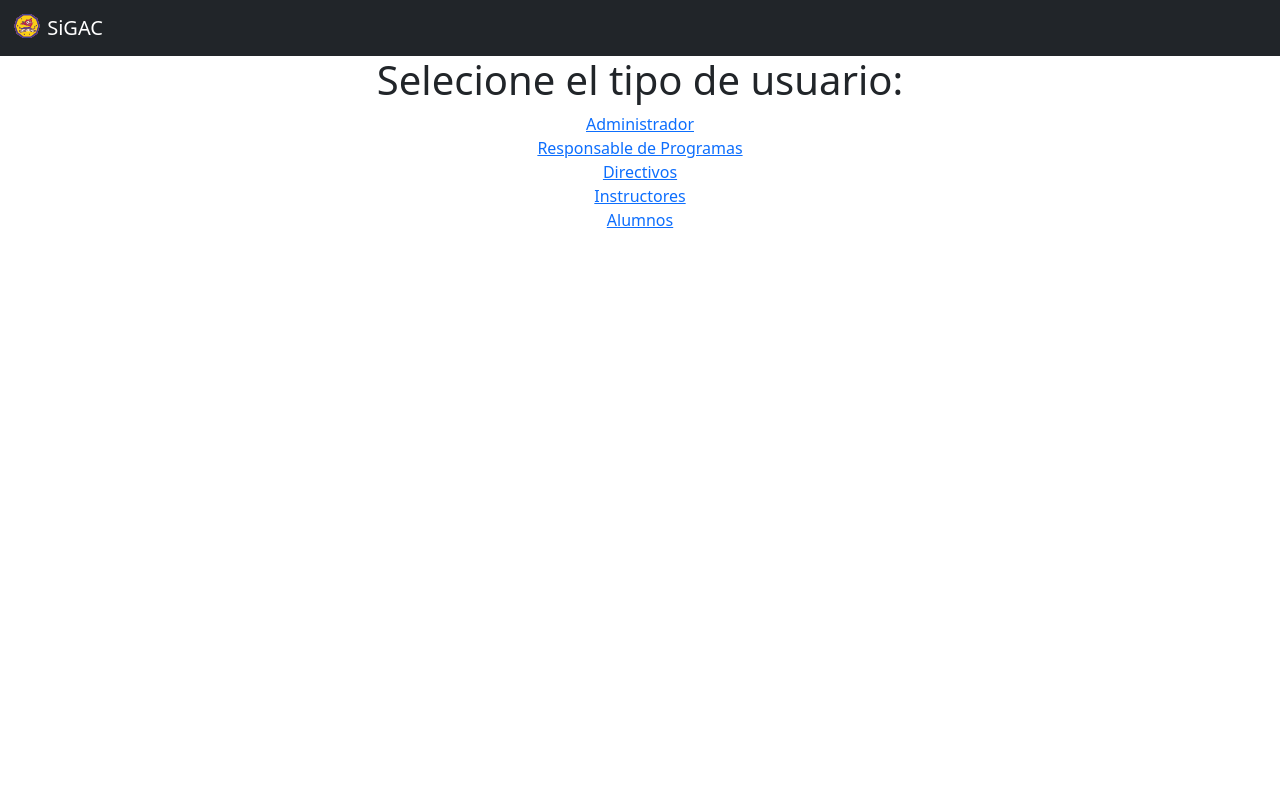
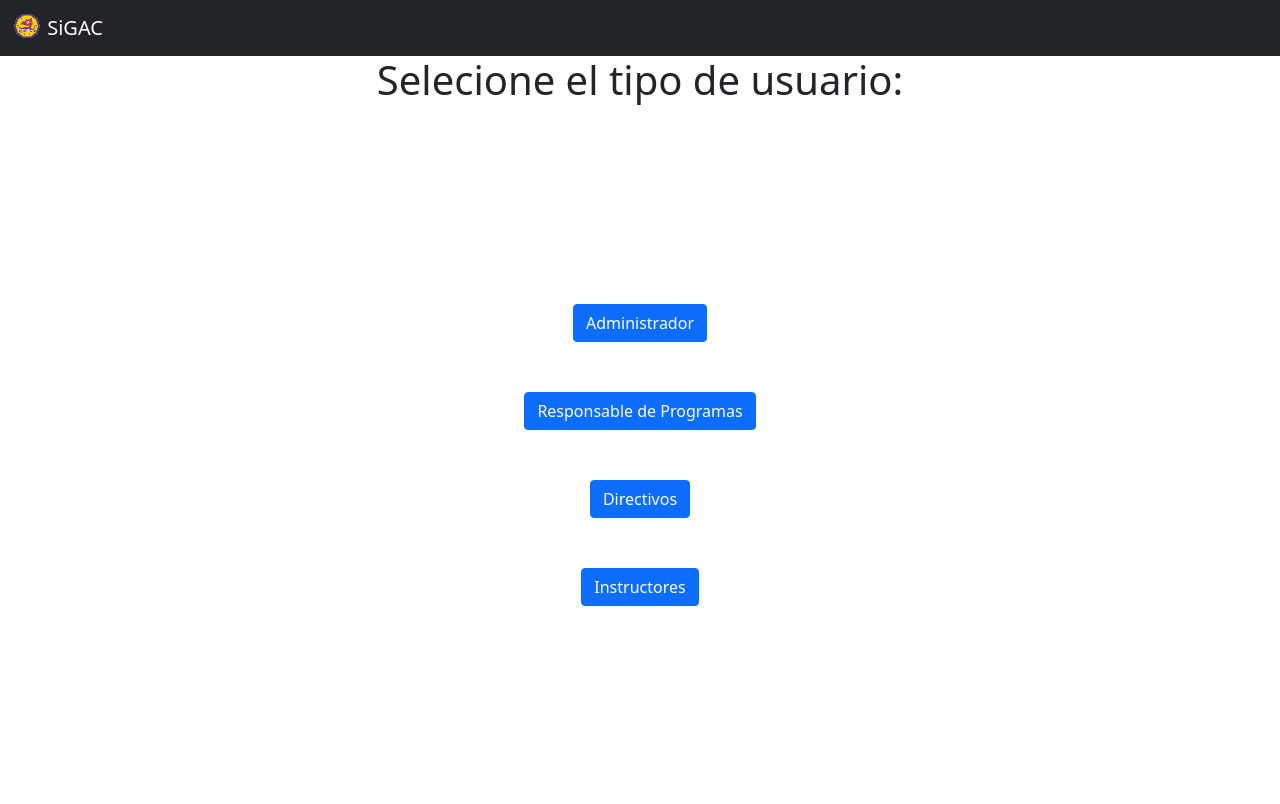
Before and after one commit to TheViccs/Extraescolares, a PHP site: page /extraescolares/views/layout/home.html in a window 1280 px wide. Before the commit the page ends 228 px from the top, so only its background shows below. Run offline with PHP 8.4, Linux system fonts and the light colour scheme.

Commit message:
Arreglando problemas

```diff
--- a/css/index.css
+++ b/css/index.css
@@ -10,9 +10,3 @@ thead{
     margin-top: 2rem;
     margin-right: 0px !important;
 }
-
-.contenido{
-    background-color: black;
-    width: 500px;
-    height: 500px;
-}
--- /dev/null
+++ b/css/style.css
@@ -0,0 +1,23 @@
+#contenido{
+
+    width: 500px;
+    height: 500px;
+    margin-left: auto;
+    margin-right: auto;
+    margin-top: 200px;
+
+
+}
+
+#boton{
+    background-color: blue;
+    width: 50%;
+    height: 300px;
+
+
+}
+
+#btn{
+
+    margin-bottom: 50px;
+}
--- a/views/layout/home.html
+++ b/views/layout/home.html
@@ -9,12 +9,12 @@
     <link rel="stylesheet" href="./css/index.css">
     <link href="https://cdn.jsdelivr.net/npm/bootstrap@5.1.3/dist/css/bootstrap.min.css" rel="stylesheet" integrity="sha384-1BmE4kWBq78iYhFldvKuhfTAU6auU8tT94WrHftjDbrCEXSU1oBoqyl2QvZ6jIW3" crossorigin="anonymous">
     <link href="../../../css/index.css" rel="stylesheet">
-    <link rel="stylesheet" href="../../css/index.css">
+    <link rel="stylesheet" href="../../css/style.css">
 
           <nav class="navbar navbar-dark bg-dark">
   <div class="container-fluid">
     <a class="navbar-brand" href="#">
-      <img src="../../../assets/img/itcolima.svg" alt="" width="30" height="24" class="d-inline-block align-text-top">
+      <img src="../../assets/img/itcolima.svg" alt="" width="30" height="24" class="d-inline-block align-text-top">
       SiGAC
     </a>
   </div>
@@ -34,29 +34,38 @@
 
 
 
-<body class="text-center" id="">
+<body class="text-center">
 
  <h1>Selecione el tipo de usuario:</h1>
 
     <div id="contenido">
-        <div>
-            <a href="http://localhost/Extraescolares/views/modules/admin/administrador.php">Administrador</a>
+        <div id="btn">
+            <a href="http://localhost/Extraescolares/views/modules/admin/administrador.php" id="boton">
+              <button type="button" class="btn btn-primary">Administrador</button>
+            </a>
         </div>
 
-        <div>
-            <a href="">Responsable de Programas</a>
+        <div id="btn">
+            <a href="">
+              <button type="button" class="btn btn-primary">Responsable de Programas</button>
+            </a>
         </div>
 
-        <div>
-            <a href="">Directivos</a>
+        <div id="btn">
+            <a href="">
+              <button type="button" class="btn btn-primary">Directivos</button>
+            </a>
         </div>
 
-        <div>
-            <a href="">Instructores</a>
+        <div id="btn">
+            <a href="">
+              <button type="button" class="btn btn-primary">Instructores</button>
+
+            </a>
         </div>
 
-        <div>
-            <a href="">Alumnos</a>
+        <div id="btn">
+
         </div>
 
     </div>
```
